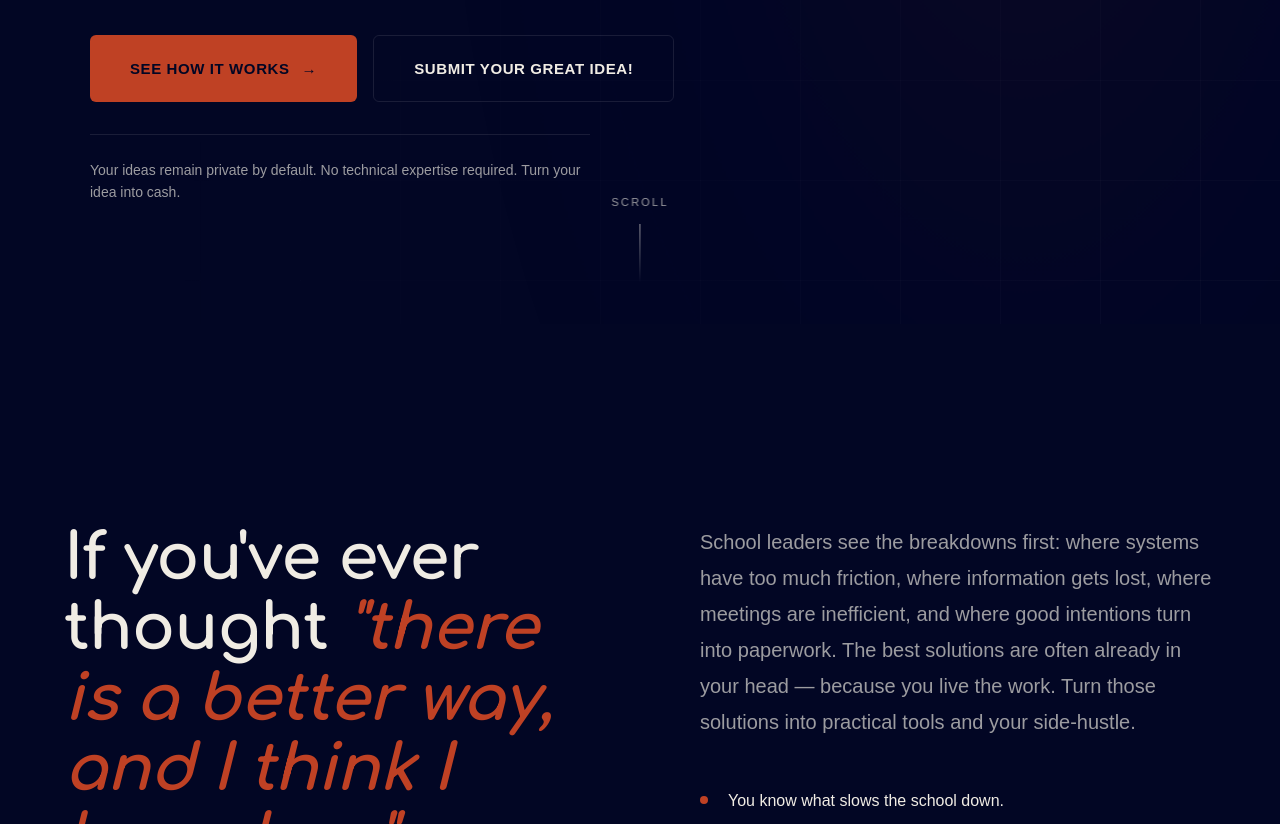
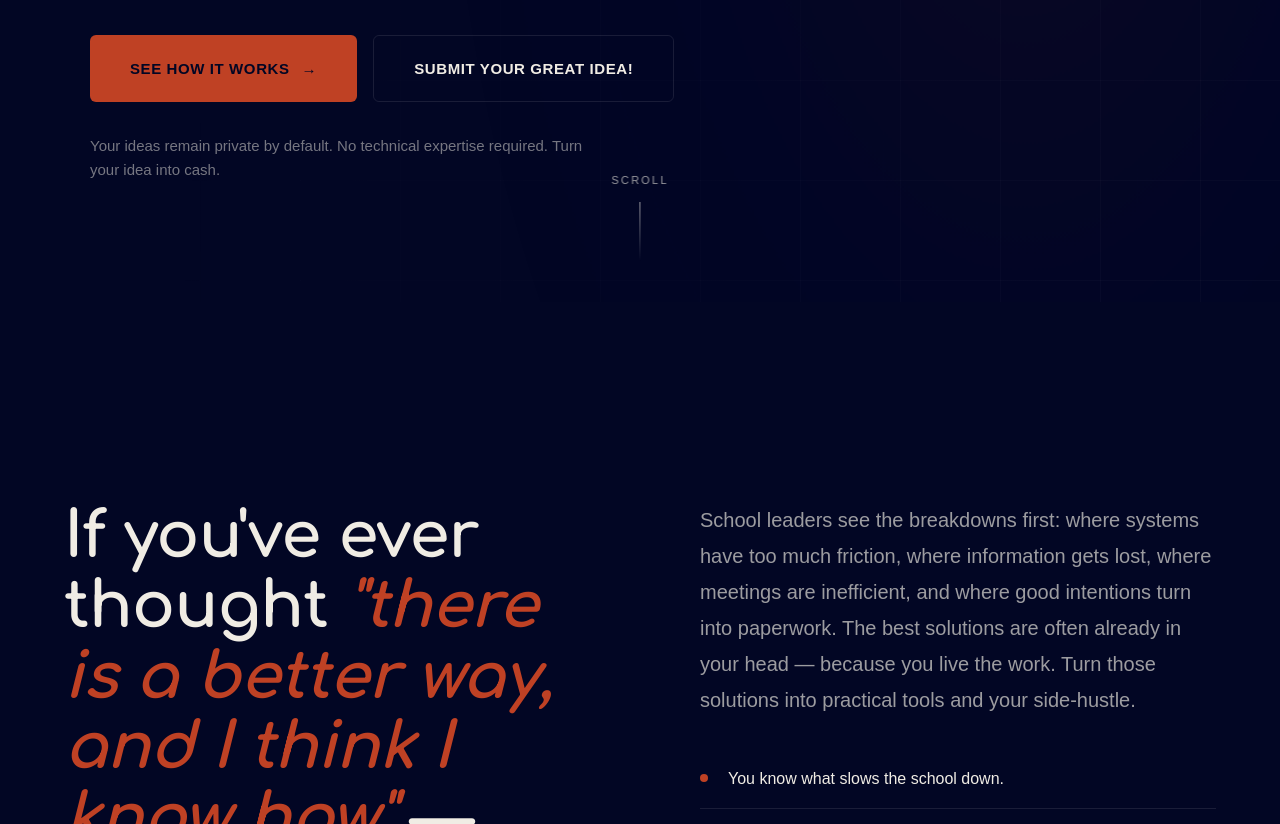
Before and after one commit to D-Squared70/Built-By-School-Leaders, a plain HTML site: page index.html in a window 1280 px wide. Shown: the part 920-1744 px from the top of the page. Drawn offline with Linux system fonts and the light colour scheme; a web font is replaced by a local one.

Commit message:
Restyle hero trust text as supporting statement
Remove divider line and bump visual weight so trust copy reads
as a confident supporting message rather than fine print.

Co-Authored-By: Claude Opus 4.6 <noreply@anthropic.com>

```diff
--- a/index.html
+++ b/index.html
@@ -385,12 +385,12 @@
         }
 
         .hero-trust {
-            font-size: 14px;
-            color: var(--color-cream-muted);
+            font-size: 15px;
+            color: var(--color-cream);
+            opacity: 0.75;
             line-height: 1.6;
             max-width: 500px;
-            border-top: 1px solid var(--color-cream-faint);
-            padding-top: 24px;
+            margin-top: 8px;
         }
 
         .hero-scroll {
```
